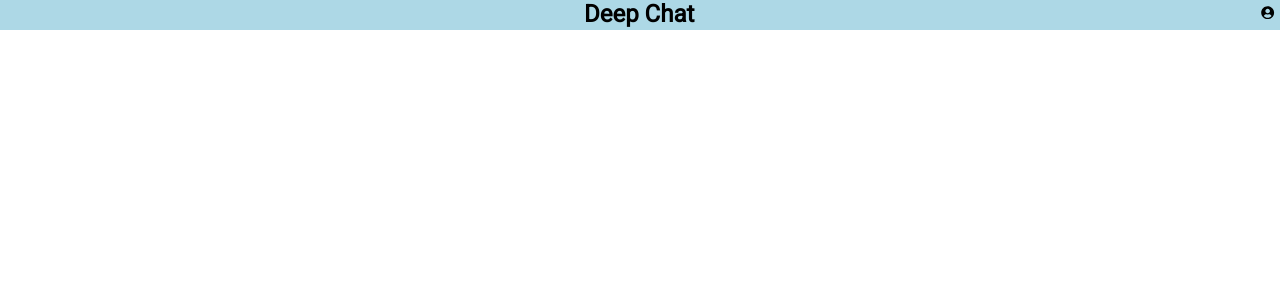
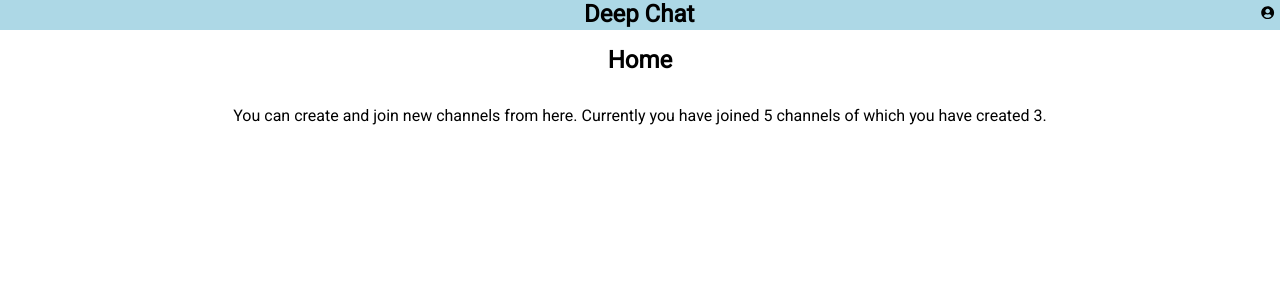
Before and after one commit to Quidiox/deep-chat, a React (Create React App) app: page /home in a window 1280 px wide. Shown: the top 300 px of the page. Built offline with nearby package versions, Linux system fonts and the light colour scheme.

Commit message:
not found page and login redirect to home

```diff
--- a/src/App.js
+++ b/src/App.js
@@ -11,6 +11,7 @@ import Header from './pages/header'
 import About from './pages/about'
 import Chat from './pages/chat'
 import Home from './pages/home'
+import NotFound from './NotFound'
 import { requestVerifyUserToken } from './reducers/userReducer'
 import GlobalStyle from './theme/globalStyles'
 
@@ -29,6 +30,7 @@ class App extends Component {
           <Route path="/chat" component={Chat} />
           <Route path="/user/edit" component={EditUser} />
           <Route path="/user/delete" component={DeleteUser} />
+          <Route path="*" component={NotFound} />
         </Switch>
         <GlobalStyle />
       </>
--- /dev/null
+++ b/src/NotFound.js
@@ -0,0 +1,5 @@
+import React from 'react'
+
+const NotFound = () => <div>Error 404. Page not found.</div>
+
+export default NotFound
--- a/src/pages/auth/Login.js
+++ b/src/pages/auth/Login.js
@@ -1,5 +1,6 @@
 import React, { useState } from 'react'
 import { connect } from 'react-redux'
+import { Redirect } from 'react-router-dom'
 import LoginForm from './LoginForm'
 import StyledColumn from '../../components/blocks/StyledColumn'
 import H1 from '../../components/elements/H1'
@@ -8,15 +9,17 @@ import { requestLoginUser } from '../../reducers/userReducer'
 const Login = props => {
   const [username, setUsername] = useState('')
   const [password, setPassword] = useState('')
+  const [success, setSuccess] = useState(false)
 
-  const login = e => {
+  const login = async e => {
     e.preventDefault()
-    props.requestLoginUser({
+    await props.requestLoginUser({
       username,
       password
     })
     setUsername('')
     setPassword('')
+    setSuccess(true)
   }
 
   const handleFieldChange = e => {
@@ -31,6 +34,8 @@ const Login = props => {
   }
 
   return (
+    <>
+      {success && <Redirect to="/home" />}
       <StyledColumn>
         <H1>Login</H1>
         <LoginForm
@@ -41,6 +46,7 @@ const Login = props => {
           password={password}
         />
       </StyledColumn>
+    </>
   )
 }
 
--- a/src/pages/home/index.js
+++ b/src/pages/home/index.js
@@ -1,10 +1,17 @@
 import React from 'react'
+import StyledColumn from '../../components/blocks/StyledColumn'
+import H1 from '../../components/elements/H1'
+import P from '../../components/elements/P'
 // import { Link } from 'react-router-dom'
 
 const Home = props => (
-  <>
-    <title>Home</title>
-  </>
+  <StyledColumn>
+    <H1>Home</H1>
+    <P>
+      You can create and join new channels from here. Currently you have joined
+      5 channels of which you have created 3.
+    </P>
+  </StyledColumn>
 )
 
 export default Home
```
Lines whose indentation alone changed are shown as unchanged.
